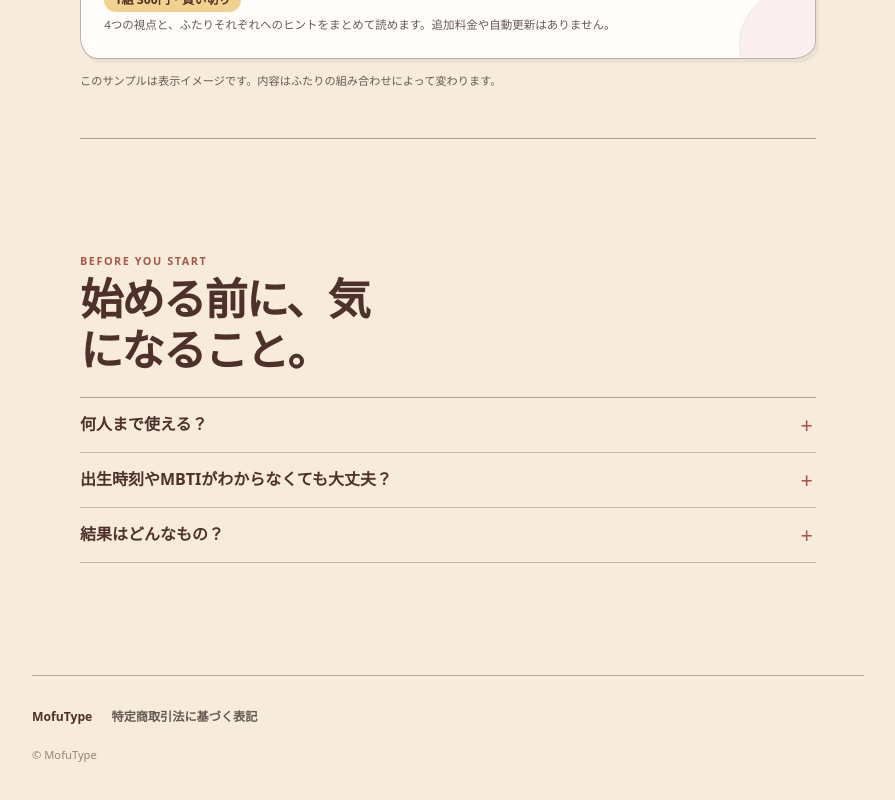
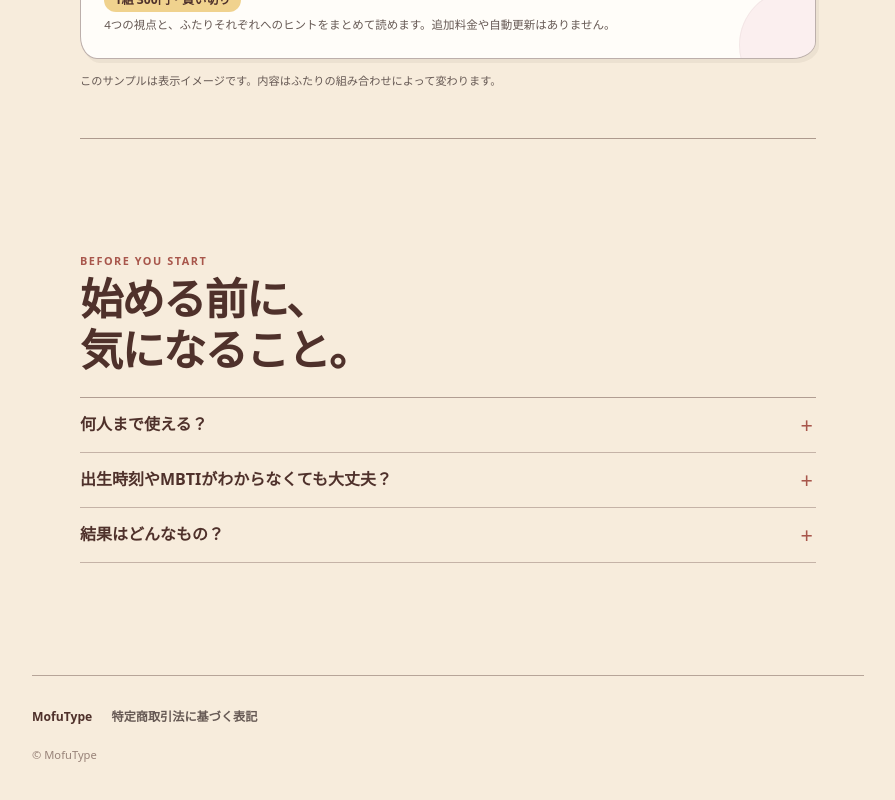
Before and after one commit to mi-hye/mofutype, a Next.js app: page / in a window 1280 px wide. Shown: the part 2894-3694 px from the top of the page, without its empty margins (192-1087 px from the left). Built offline with nearby package versions, Linux system fonts and the light colour scheme; no server answers.

Commit message:
fix trust heading line break

```diff
--- a/src/app/globals.css
+++ b/src/app/globals.css
@@ -127,6 +127,7 @@ button, input, textarea, select { font: inherit; }
 .value-ledger { order: 7; display: grid; width: min(100%, 46rem); gap: 1.4rem; margin: clamp(4.5rem, 12vw, 7rem) auto 0; border-block: 1.5px solid rgb(var(--ink-rgb) / 44%); padding-block: clamp(1.8rem, 6vw, 3rem); }
 .trust-notes > header p { width: fit-content; margin: 0; color: var(--accent-vermilion); font-size: 0.68rem; font-weight: 800; letter-spacing: 0.14em; line-height: 1.2; }
 .trust-notes > header h2 { max-width: 18ch; margin: 0; color: var(--ink); font-family: var(--font-display); font-size: clamp(1.8rem, 7vw, 2.7rem); font-weight: 750; letter-spacing: -0.04em; line-height: 1.18; text-wrap: balance; }
+.trust-notes > header h2 span { display: block; }
 .relation-sheet__offer ul, .checkout-panel__summary ul { display: grid; gap: 0.48rem; margin: 0; padding: 0; list-style: none; }
 .relation-sheet__offer li, .checkout-panel__summary li { position: relative; padding-left: 1.1rem; color: var(--text-muted); font-size: 0.88rem; line-height: 1.6; overflow-wrap: anywhere; }
 .relation-sheet__offer li::before, .checkout-panel__summary li::before { position: absolute; top: 0.7em; left: 0; width: 0.38rem; height: 0.38rem; border-radius: 50%; background: var(--list-accent, var(--color-line-soft)); content: ""; }
--- a/src/app/page.tsx
+++ b/src/app/page.tsx
@@ -178,7 +178,10 @@ export default function Home() {
         <section className="trust-notes" aria-labelledby="trust-notes-title">
           <header>
             <p>BEFORE YOU START</p>
-            <h2 id="trust-notes-title">始める前に、気になること。</h2>
+            <h2 id="trust-notes-title" aria-label="始める前に、気になること。">
+              <span>始める前に、</span>
+              <span>気になること。</span>
+            </h2>
           </header>
           <div className="trust-notes__list">
             <details>
--- a/src/components/dev-locale-toggle.tsx
+++ b/src/components/dev-locale-toggle.tsx
@@ -77,6 +77,8 @@ const KO_COPY: Readonly<Record<string, string>> = {
   "このサンプルは表示イメージです。内容はふたりの組み合わせによって変わります。": "이 샘플은 표시 예시예요. 내용은 두 사람의 조합에 따라 달라져요.",
   "無料でグループを作る": "무료로 그룹 만들기",
   "始める前に、気になること。": "시작하기 전에 궁금한 것.",
+  "始める前に、": "시작하기 전에,",
+  "気になること。": "궁금한 것.",
   "何人まで使える？": "몇 명까지 쓸 수 있나요?",
   "1グループ30人まで。友だち同士でも、サークルやチームでも使えます。": "그룹당 30명까지, 친구·동아리·팀에서 사용할 수 있어요.",
   "出生時刻やMBTIがわからなくても大丈夫？": "출생 시각이나 MBTI를 몰라도 괜찮나요?",
```
Also changed, not shown: 1 other file (tests, documents, lock files or other folders).
